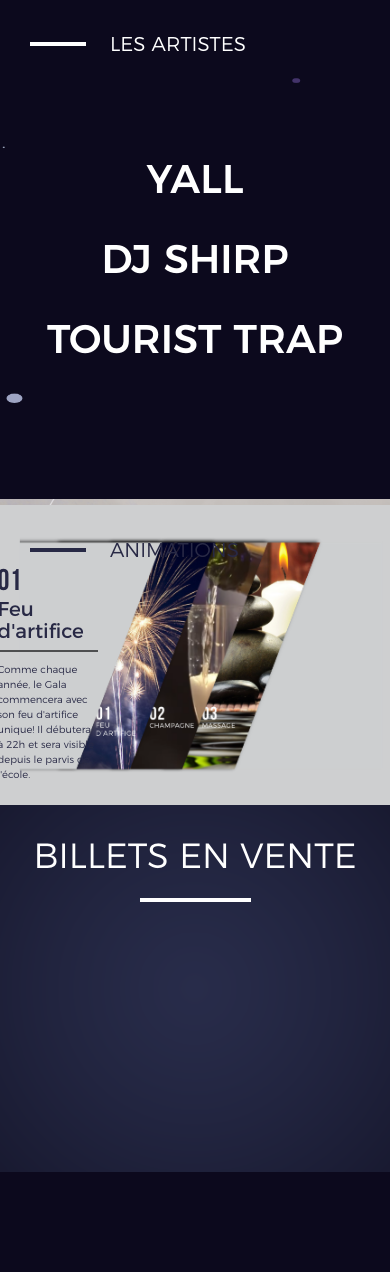
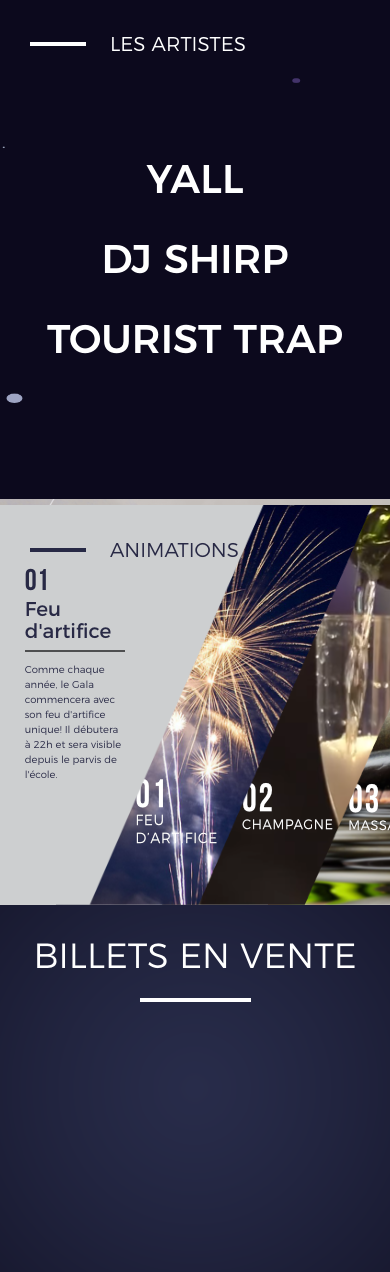
Before and after one commit to akinoavx13/site-gala-2017-web, a PHP site: page / in a window 390 px wide. Shown: the part 386-1658 px from the top of the page. Before the commit the page ends 1558 px from the top, so only its background shows below. Run offline with PHP 8.4, Linux system fonts and the light colour scheme.

Commit message:
add animations page on mobile

```diff
--- a/css/media.css
+++ b/css/media.css
@@ -41,10 +41,10 @@
 
     #animations {
         background-image: url("../img/animations-background-mobile.png");
-        background-size: 100% auto;
+        background-size: auto 100%;
         background-repeat: no-repeat;
         background-color: rgb(206, 207, 208);
-        height: 300px;
+        height: 400px;
     }
 
     .animation {
@@ -74,4 +74,8 @@
         margin-top: 10px;
         max-width: 100px;
     }
+
+    #fireworks {
+        right: 68%;
+    }
 }
```
Also changed, not shown: img/animations-background-mobile.png.
